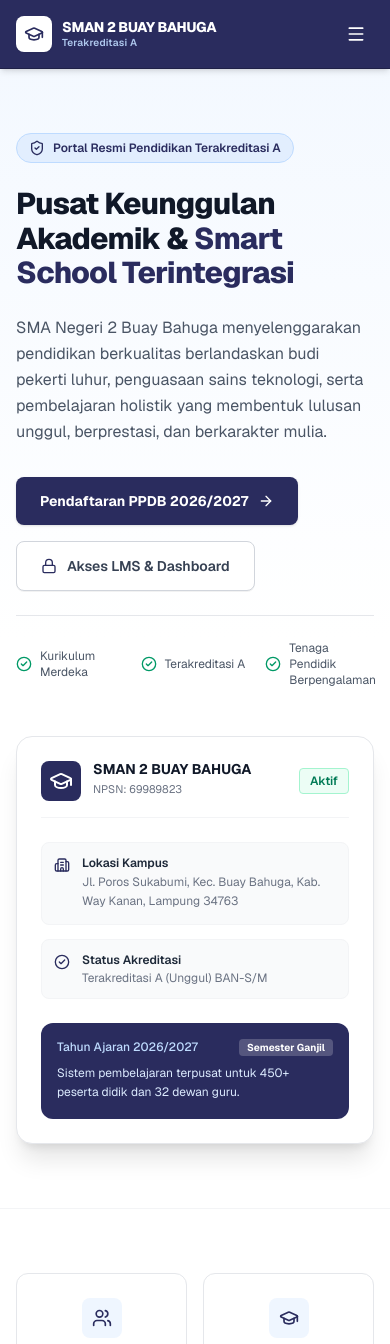
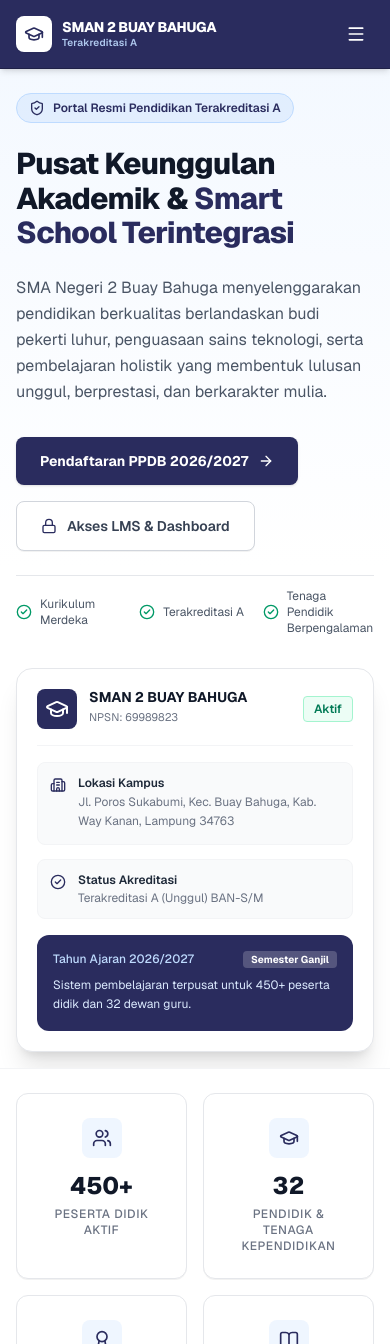
Before and after one commit to dharmamudita/smanegeri2buaybahuga, a Next.js app: page / in a window 390 px wide. Shown: the top 1344 px of the page. Built offline with nearby package versions, Linux system fonts and the light colour scheme.

Commit message:
ui: rapatkan jarak antara hero section dan kartu statistik beranda

```diff
--- a/src/app/(public)/page.tsx
+++ b/src/app/(public)/page.tsx
@@ -18,11 +18,11 @@ import { MOCK_BERITA } from "@/lib/mockData";
 
 export default function HomePage() {
   return (
-    <div className="space-y-16 pb-16">
+    <div className="space-y-6 sm:space-y-8 pb-12">
       {/* 1. Hero Section */}
       <section className="relative bg-gradient-to-b from-blue-50/70 via-white to-white border-b border-gray-100 overflow-hidden">
-        <div className="max-w-7xl mx-auto px-4 sm:px-6 py-16 lg:py-24">
-          <div className="grid grid-cols-1 lg:grid-cols-12 gap-12 items-center">
+        <div className="max-w-7xl mx-auto px-4 sm:px-6 pt-6 sm:pt-10 pb-4 sm:pb-6">
+          <div className="grid grid-cols-1 lg:grid-cols-12 gap-8 lg:gap-12 items-center">
             {/* Left Column: Headlines & CTA */}
             <div className="lg:col-span-7 space-y-6">
               <div className="inline-flex items-center gap-2 px-3 py-1.5 rounded-full bg-blue-100/70 border border-blue-200 text-[#2A2C5E] text-xs font-semibold">
@@ -61,7 +61,7 @@ export default function HomePage() {
               </div>
 
               {/* Trust Indicators */}
-              <div className="pt-6 border-t border-gray-200 grid grid-cols-3 gap-4 text-xs text-gray-600">
+              <div className="pt-3 sm:pt-4 border-t border-gray-200 grid grid-cols-3 gap-3 text-xs text-gray-600">
                 <div className="flex items-center gap-2">
                   <CheckCircle2 className="w-4 h-4 text-emerald-600 shrink-0" />
                   <span>Kurikulum Merdeka</span>
@@ -79,7 +79,7 @@ export default function HomePage() {
 
             {/* Right Column: Visual Card Highlight */}
             <div className="lg:col-span-5">
-              <div className="relative mx-auto max-w-md bg-white rounded-2xl shadow-xl border border-gray-200 p-6 space-y-6">
+              <div className="relative mx-auto max-w-md bg-white rounded-2xl shadow-xl border border-gray-200 p-5 sm:p-6 space-y-4 sm:space-y-5">
                 <div className="flex items-center justify-between border-b border-gray-100 pb-4">
                   <div className="flex items-center gap-3">
                     <div className="w-10 h-10 rounded-lg bg-[#2A2C5E] text-white flex items-center justify-center">
```
